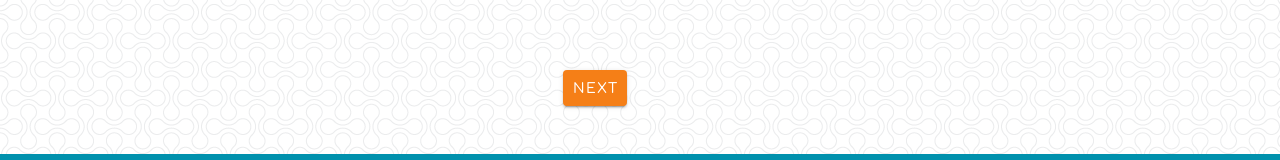
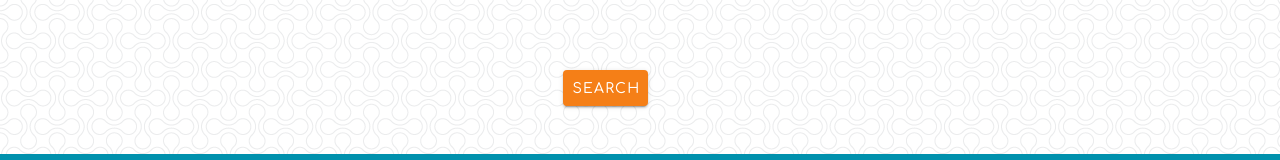
Before and after one commit to LagunaAfrika/movein-client, a Nuxt app: page /tenant/amenities in a window 1280 px wide. Shown: the part 610-770 px from the top of the page. Built offline with nearby package versions, Linux system fonts and the light colour scheme.

Commit message:
change next to search

```diff
--- a/pages/tenant/amenities/index.vue
+++ b/pages/tenant/amenities/index.vue
@@ -25,7 +25,7 @@
     <v-flex xs12 text-xs-right>
       <v-card-actions>
         <v-btn class="btn" color="yellow darken-4 white--text" @click="next">
-          next
+          search
         </v-btn>
       </v-card-actions>
     </v-flex>
```
